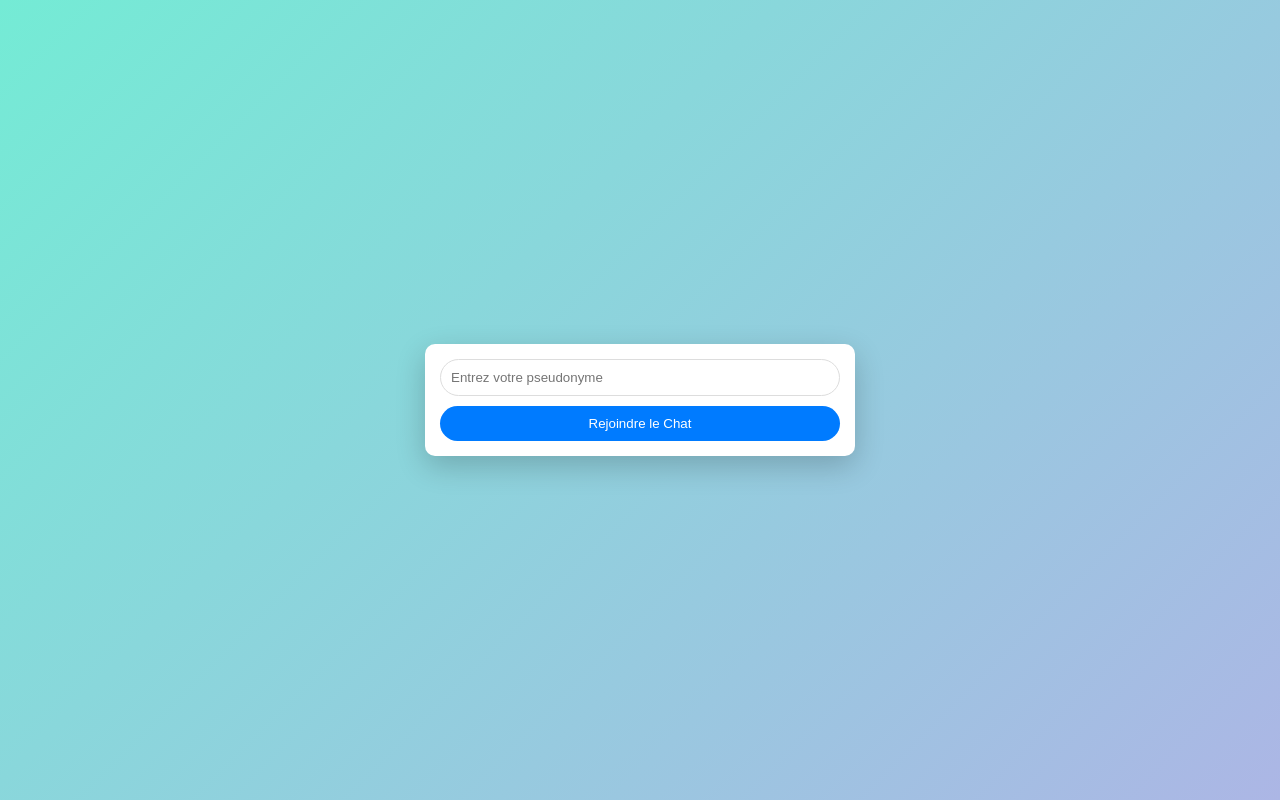
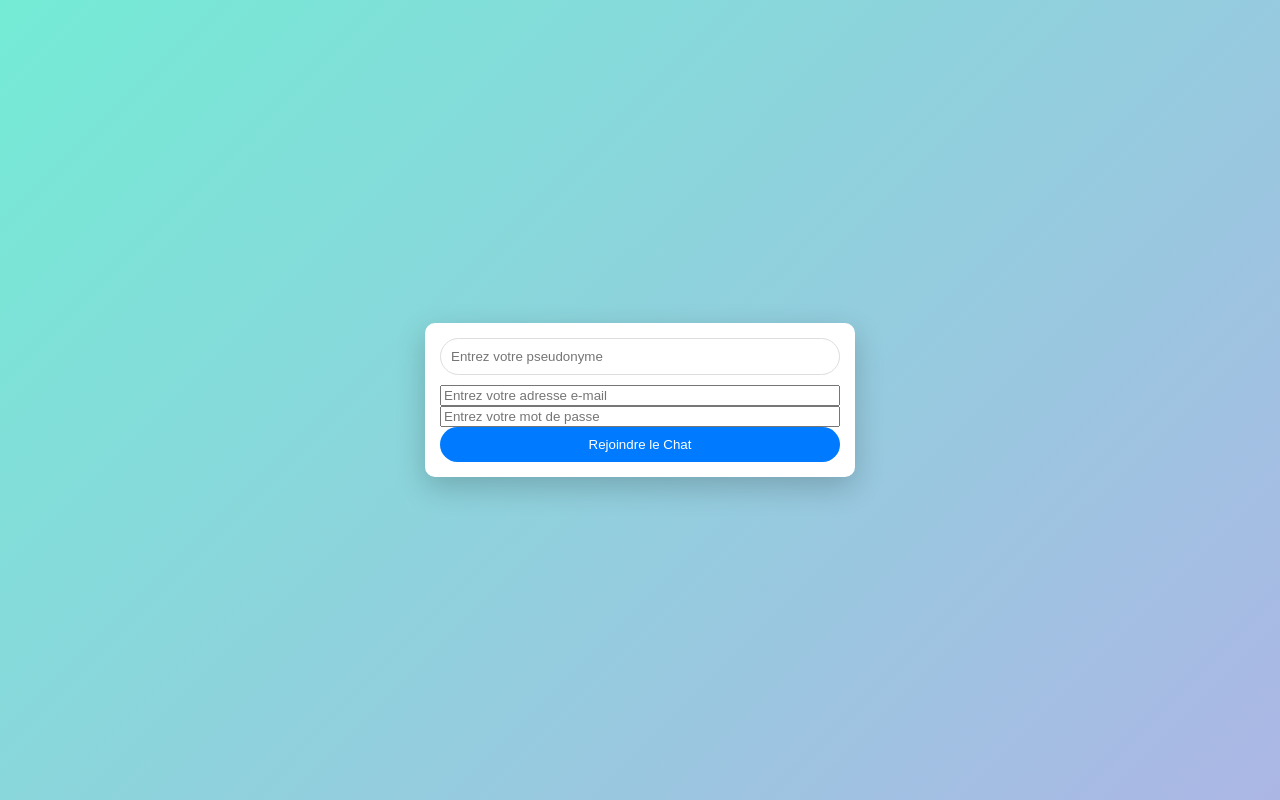
Before and after one commit to WilliamThibo2/messagerie-v0, a website: page public/index.html in a window 1280 px wide. Drawn offline with nearby package versions, Linux system fonts and the light colour scheme; no server answers.

Commit message:
Update index.html

```diff
--- a/public/index.html
+++ b/public/index.html
@@ -10,6 +10,8 @@
     <div id="login-container">
         <form id="login-form">
             <input type="text" id="username-input" placeholder="Entrez votre pseudonyme" required>
+            <input type="email" id="email-input" placeholder="Entrez votre adresse e-mail" required>
+            <input type="password" id="password-input" placeholder="Entrez votre mot de passe" required>
             <button type="submit">Rejoindre le Chat</button>
         </form>
     </div>
```
